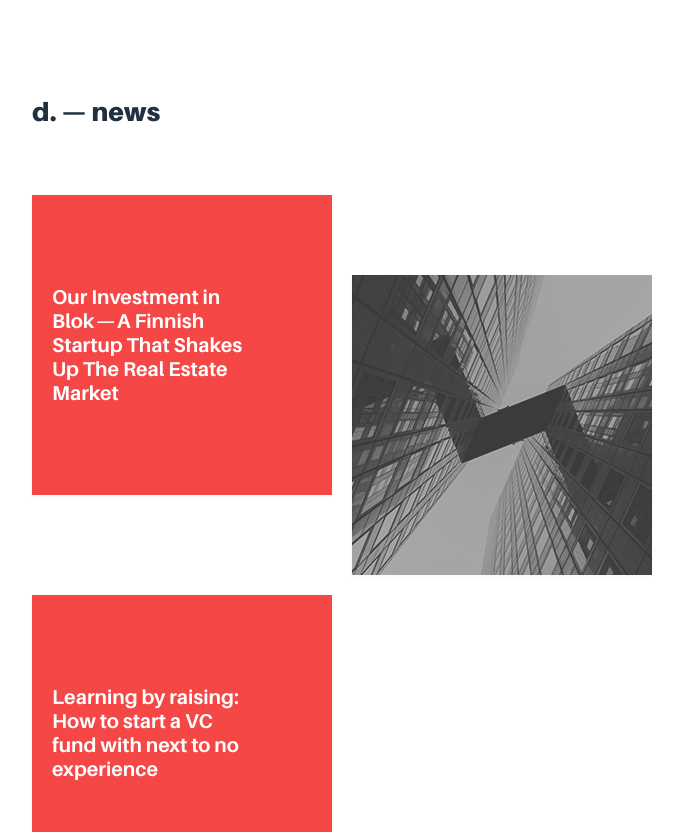
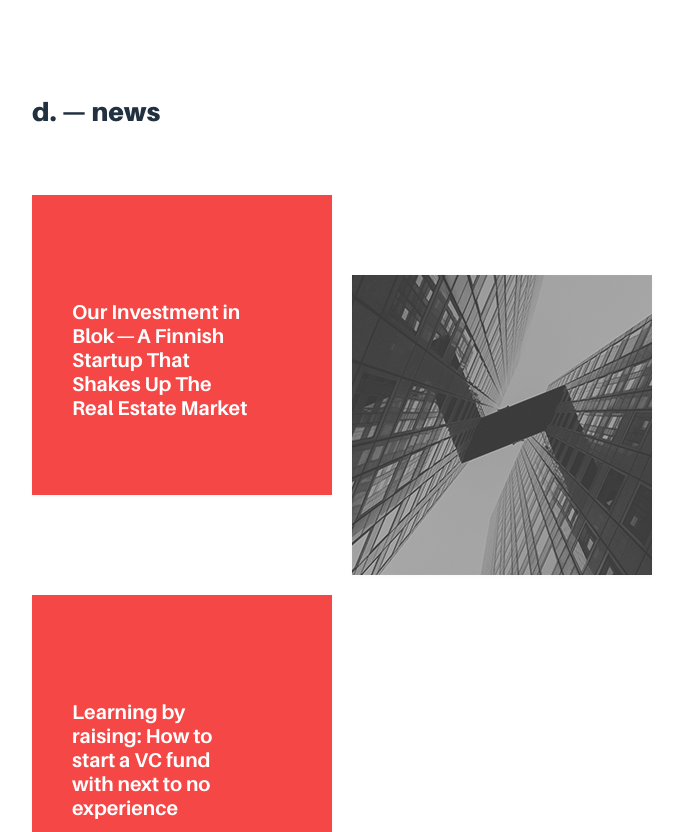
Before and after one commit to olliwer/wave_site, a PHP site: page / in a window 1280 px wide. Shown: the part 3115-3947 px from the top of the page, without its empty margins (224-907 px from the left). Run offline with PHP 8.4, Linux system fonts and the light colour scheme.

Commit message:
Fix margins for news

```diff
--- a/index.html
+++ b/index.html
@@ -391,7 +391,7 @@
     <div class="blog_item" onclick="window.open('http://www.blok.ai','_newtab')">
       <h2>Meet Our Advisor: Ilkka Kivimäki on Early-Stage Investing and the Future of the Nordic Ecosystem</h2>
     </div>
-    <div class="blog_item less_margin">
+    <div class="blog_item less_margin"><img src="nyan.gif-c200" style="width:100%"/>
       <h2>Learning by raising: How to start a VC fund with next to no experience</h2>
     </div>
 
--- a/styles/main_white.css
+++ b/styles/main_white.css
@@ -528,9 +528,9 @@
 
 .news h2 {
   text-align: left;
-  padding-left: 20px;
+  padding-left: 40px;
   padding-right: 80px;
-  margin-top: 30%;
+  margin-top: 35%;
   font-family: 'AileronBold';
   font-size: 20px;
   color: white;
```
